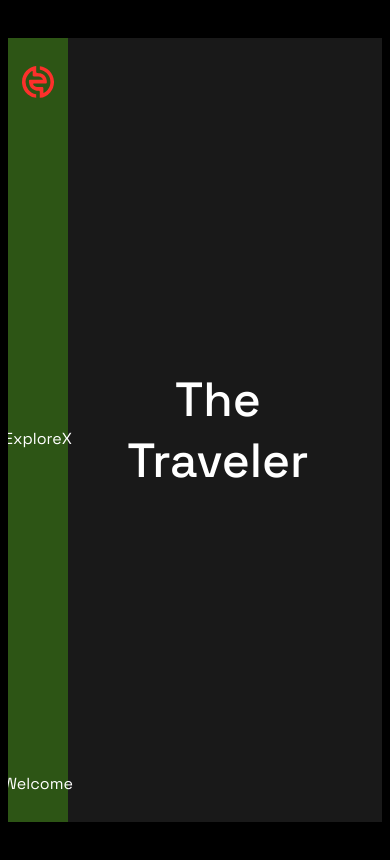
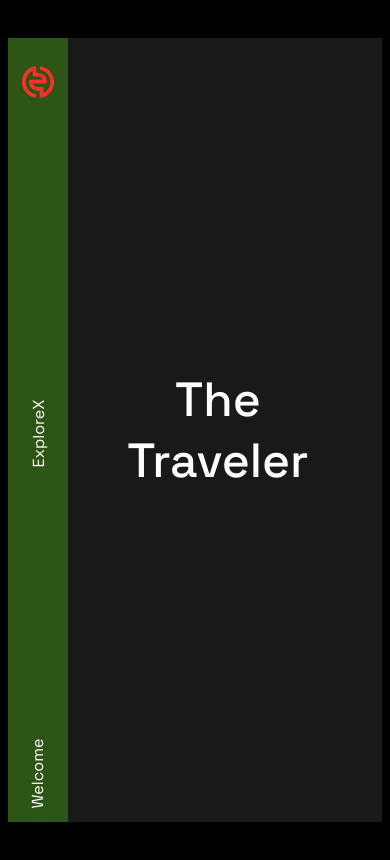
Before and after one commit to ahmedmansour999/location, a plain HTML site: page index.html in a window 390 px wide. Drawn offline with Linux system fonts and the light colour scheme.

Commit message:
Update style.css

```diff
--- a/css/style.css
+++ b/css/style.css
@@ -66,6 +66,15 @@ body {
     border-radius: 0;
     height: calc(100vh - 60px);
     box-sizing: border-box;
+  }
+}
+@media (max-width : 786px){
+  .nav__text{
+    transform: rotate(-90deg);
+  }
+  .nav__cart{
+    margin-bottom: 10px;
+    transform: rotate(-90deg);
   }
 }
 
```
